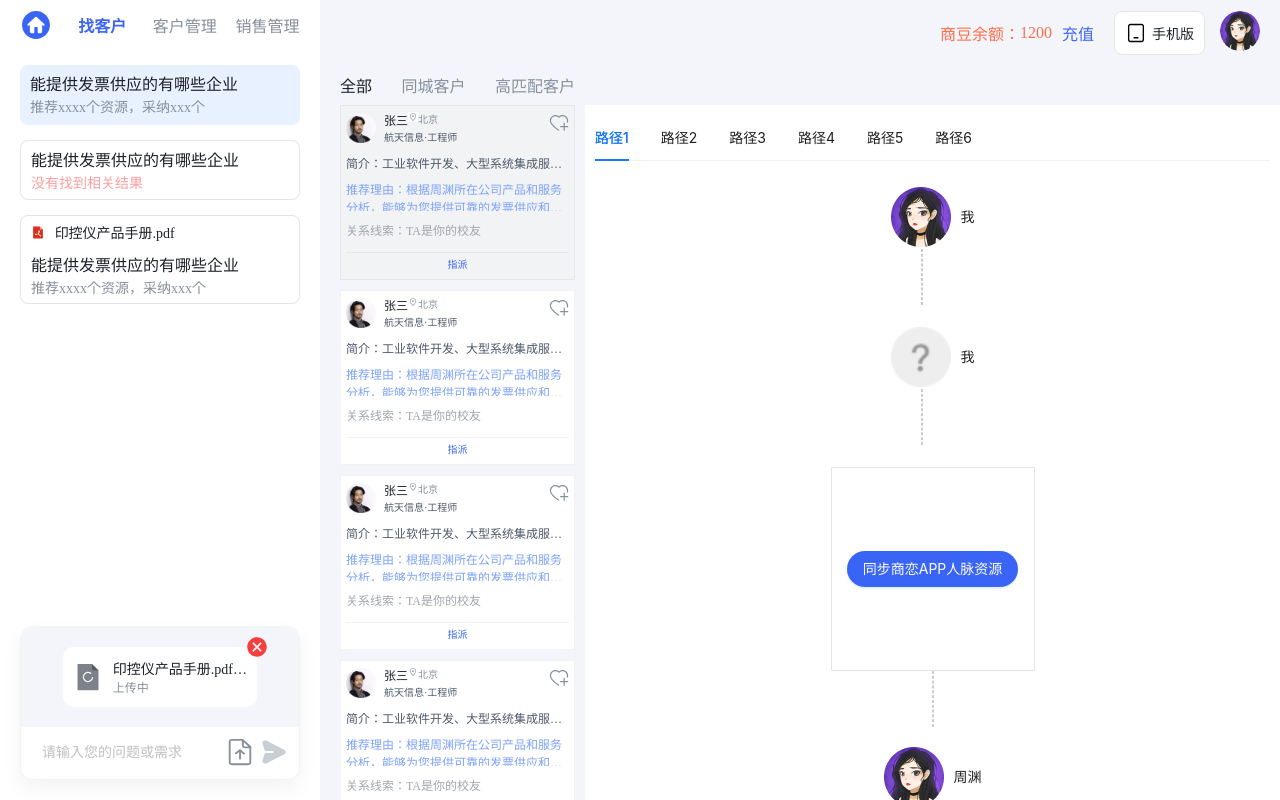
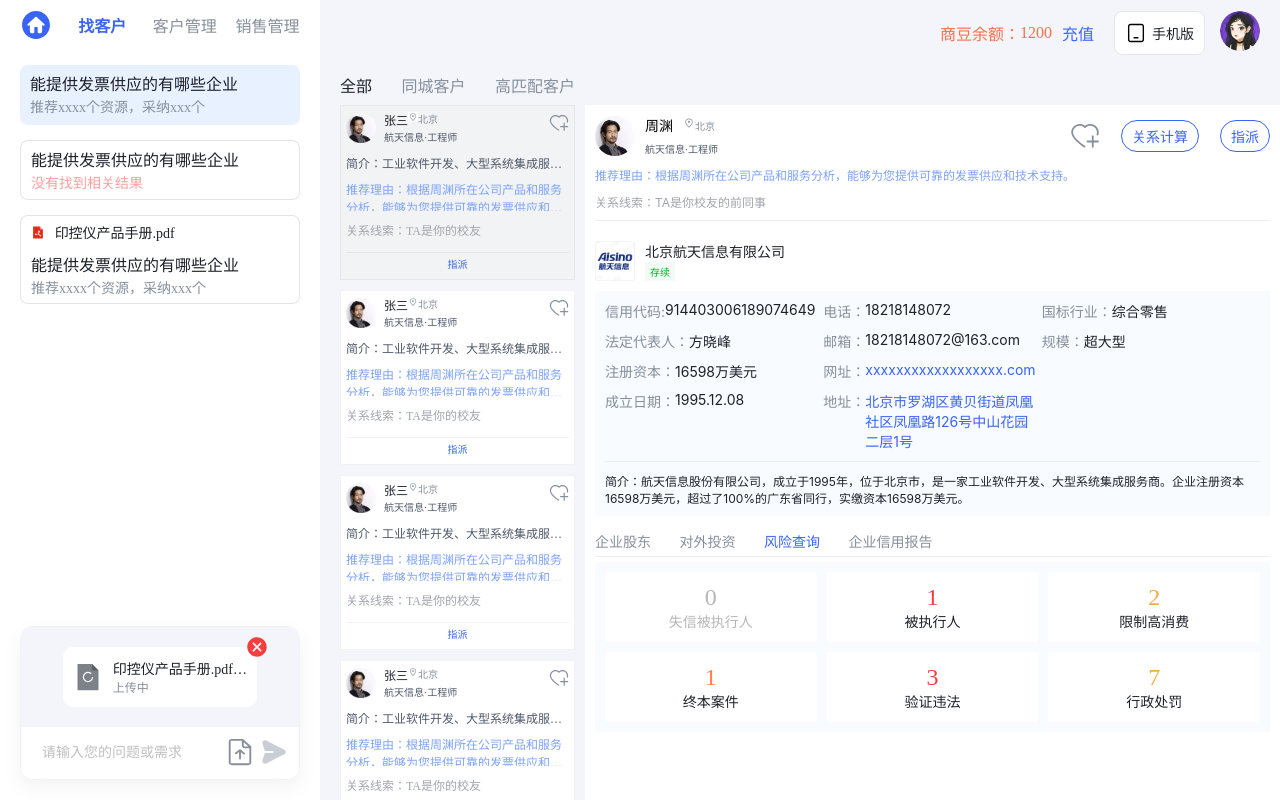
Before and after one commit to June-Ten/vue3-mind, a Vue app: page /manage in a window 1280 px wide. Built offline with nearby package versions, Linux system fonts and the light colour scheme.

Commit message:
风险查询

```diff
--- a/src/views/manage/components/FindComponents/RiskInquiry.vue
+++ b/src/views/manage/components/FindComponents/RiskInquiry.vue
@@ -1,5 +1,55 @@
 <template>
   <div class="risk-inquiry-box">
-    风险查询
+    <div class="risk-count-item">
+      <div class="num" style="color: rgba(183, 183, 183, 1);">0</div>
+      <div class="label" style="color: rgba(183, 183, 183, 1);">失信被执行人</div>
+    </div>
+    <div class="risk-count-item">
+      <div class="num" style="color: rgba(245, 63, 63, 1);">1</div>
+      <div class="label">被执行人</div>
+    </div>
+    <div class="risk-count-item">
+      <div class="num" style="color: rgba(245, 174, 66, 1);">2</div>
+      <div class="label">限制高消费</div>
+    </div>
+    <div class="risk-count-item">
+      <div class="num" style="color: rgba(255, 128, 75, 1);">1</div>
+      <div class="label">终本案件</div>
+    </div>
+    <div class="risk-count-item">
+      <div class="num" style="color: rgba(245, 63, 63, 1);">3</div>
+      <div class="label">验证违法</div>
+    </div>
+    <div class="risk-count-item">
+      <div class="num" style="color: rgba(245, 174, 66, 1);">7</div>
+      <div class="label">行政处罚</div>
+    </div>
   </div>
 </template>
+
+<style lang="less" scoped>
+.risk-inquiry-box {
+  width: 100%;
+  padding: 10px;
+  background-color: rgba(248, 251, 255, 1);
+  display: grid;
+  grid-template-columns: repeat(3, 1fr);
+  grid-template-rows: repeat(2, 1fr);
+  gap: 10px;
+  .risk-count-item {
+    display: flex;
+    flex-direction: column;
+    align-items: center;
+    justify-content: center;
+    background-color: white;
+    height: 70px;
+    .num {
+      font-size: 24px;
+    }
+    .label {
+      font-size: 14px;
+      color: rgba(29, 33, 41, 1);
+    }
+  }
+}
+</style>
--- a/src/views/manage/components/FindingCustomers.vue
+++ b/src/views/manage/components/FindingCustomers.vue
@@ -44,7 +44,7 @@
             @click="currentDeatil = item"
           />
         </div>
-        <div class="bottom-right-card-deatil-box" v-if="false">
+        <div class="bottom-right-card-deatil-box">
           <div class="bottom-right-card-deatil__top">
             <CardDetail />
           </div>
@@ -70,7 +70,7 @@
             <CreditReport v-if="currentCompanyId === 3" />
           </div>
         </div>
-        <div class="bottom-right-card-deatil-box" >
+        <div class="bottom-right-card-deatil-box"  v-if="false">
           <infoFinding/>
 </div>
       </div>
@@ -136,7 +136,7 @@
   }
 ]
 
-const currentCompanyId = ref(0)
+const currentCompanyId = ref(2)
 </script>
 
 <style lang="less" scoped>
```
